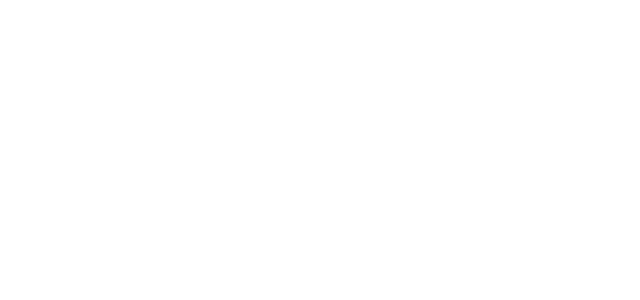
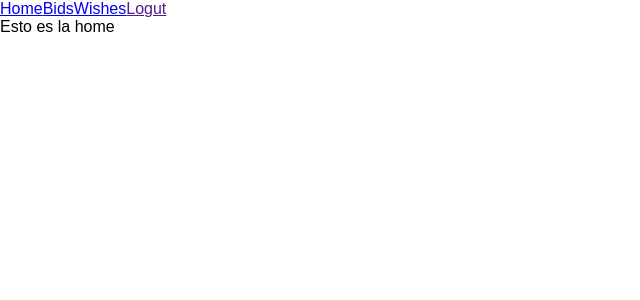
Before and after one commit to Javier1177/thunder-bid, a React (Create React App) app in the folder client/: page /#/ in a window 1280 px wide. Before the commit this address led to /#/product/1. Shown: the top 300 px of the page, without its empty margins (0-640 px from the left). Built offline with nearby package versions, Linux system fonts and the light colour scheme; sample sign-in values are in the browser's storage.

Commit message:
navbar finished

```diff
--- a/client/src/App.js
+++ b/client/src/App.js
@@ -7,6 +7,8 @@ import Register from './components/Register'
 import Login from './components/Login'
 import UserWishes from './components/UserWishes'
 import UserBids from './components/UserBids'
+import NavBar from './components/NavBar'
+import Home from './components/Home'
 
 class App extends Component {
   state = {
@@ -36,8 +38,9 @@ class App extends Component {
 
   render() {
     return <div>
-
+      <NavBar isLoggedIn={this.isLoggedIn} handleLogout={this.handleLogout}/>
     <Switch>
+      <Route exact path='/' render={() => <Home/>} />
       <Route path='/register' render={() => this.isLoggedIn() ? <Redirect to='/' /> : <Register/> } />
       <Route path='/login' render={() => this.isLoggedIn() ? <Redirect to='/'/> : <Login handleLogin={this.handleLogin}/> } />
       <Route path='/user/wishes' render={() => this.isLoggedIn() ? <UserWishes /> : <Redirect to='/' />} />
--- /dev/null
+++ b/client/src/components/Home.jsx
@@ -0,0 +1,9 @@
+import React, { Component } from 'react'
+
+class Home extends Component {
+    render(){
+        return <div> Esto es la home</div>
+    }
+}
+
+export default Home
--- a/client/src/components/Login.jsx
+++ b/client/src/components/Login.jsx
@@ -23,8 +23,10 @@ class Login extends Component {
             .then(res => {
                 this.props.handleLogin(res.id, res.token)
             })
+            .catch(err => console.log(err))
     }
 
+    //TODO handle error Wrong password/email
     render() {
 
         return <div>
--- /dev/null
+++ b/client/src/components/NavBar.jsx
@@ -0,0 +1,27 @@
+import React, { Component } from 'react'
+import logic from '../logic'
+
+
+class NavBar extends Component{
+    state = {
+        userId: sessionStorage.getItem('userId') || '',
+        token: sessionStorage.getItem('token') || ''
+    }
+
+    render() {
+        return <div>
+            {this.props.isLoggedIn() ? <div>
+                <a href='#/'>Home</a>
+                <a href='#/user/bids'>Bids</a>
+                <a href='#/user/wishes'>Wishes</a>
+                <a onClick={this.props.handleLogout} href=''>Logut</a>
+            </div> : <div>
+                <a href='#/'>Home</a>
+                <a href='#/login'>Login</a>
+                <a href='#/register'>Register</a>
+            </div>}
+        </div>
+    }
+}
+
+export default NavBar
--- a/client/src/components/UserWishes.jsx
+++ b/client/src/components/UserWishes.jsx
@@ -31,7 +31,6 @@ class UserWishes extends Component{
         return <div>
             {this.state.wishList === undefined && <h2>You have no wishes yet!</h2> }
             {this.state.wishList != undefined && this.state.wishList.map(e => {
-                debugger
                 return <Wish deletewishes={this.deletewishes} id={e._id} key={e} product={e}/>
             })}
         </div>
--- a/client/src/logic/index.js
+++ b/client/src/logic/index.js
@@ -45,7 +45,7 @@ const logic = {
                     'Content-Type': 'application/json'
                 }, JSON.stringify({ email, password }), 200)
                     .then(res => res.json())
-                    .catch(err => err)
+                    .catch(err => {throw new Error(err)})
             })
     },
 
```
Also changed, not shown: 1 other file (tests, documents, lock files or other folders).
